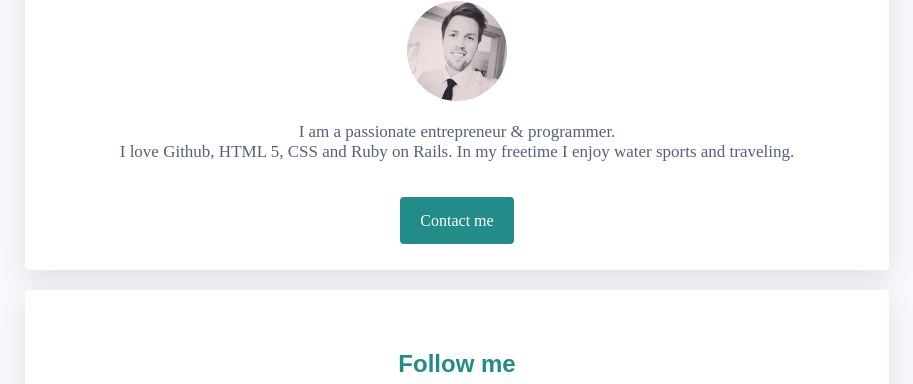
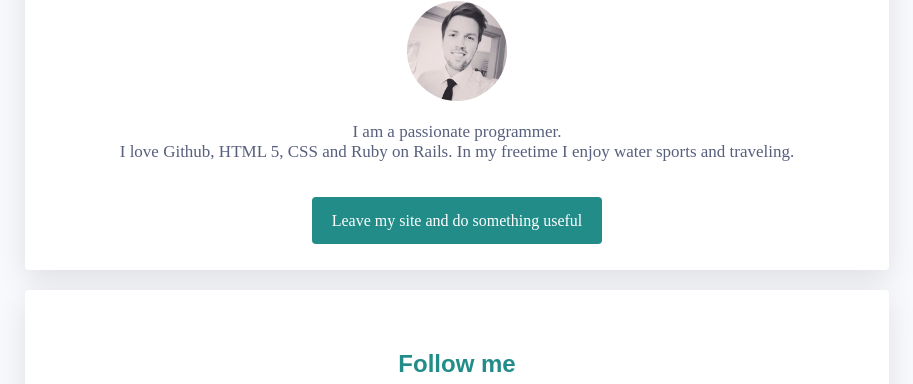
Before and after one commit to fabian-espunkt/profile, a plain HTML site: page index.html in a window 1280 px wide. Shown: the part 140-524 px from the top of the page, without its empty margins (183-1096 px from the left). Drawn offline with Linux system fonts and the light colour scheme.

Commit message:
Update index.html

```diff
--- a/index.html
+++ b/index.html
@@ -17,10 +17,10 @@
 
     <img class="image" src="images/p1.jpg">
     <div class="paragraph">
-      <p> I am a passionate entrepreneur & programmer. <br> I love Github, HTML 5, CSS and Ruby on Rails. In my freetime I enjoy water sports and traveling. </p>
+      <p> I am a passionate programmer. <br> I love Github, HTML 5, CSS and Ruby on Rails. In my freetime I enjoy water sports and traveling. </p>
     </div>
 
-    <a href="https://www.google.com" target="_blank" class="button-blue" >Contact me</a>
+    <a href="https://www.google.com" target="_blank" class="button-blue" >Leave my site and do something useful</a>
 
   </div>
 
```
